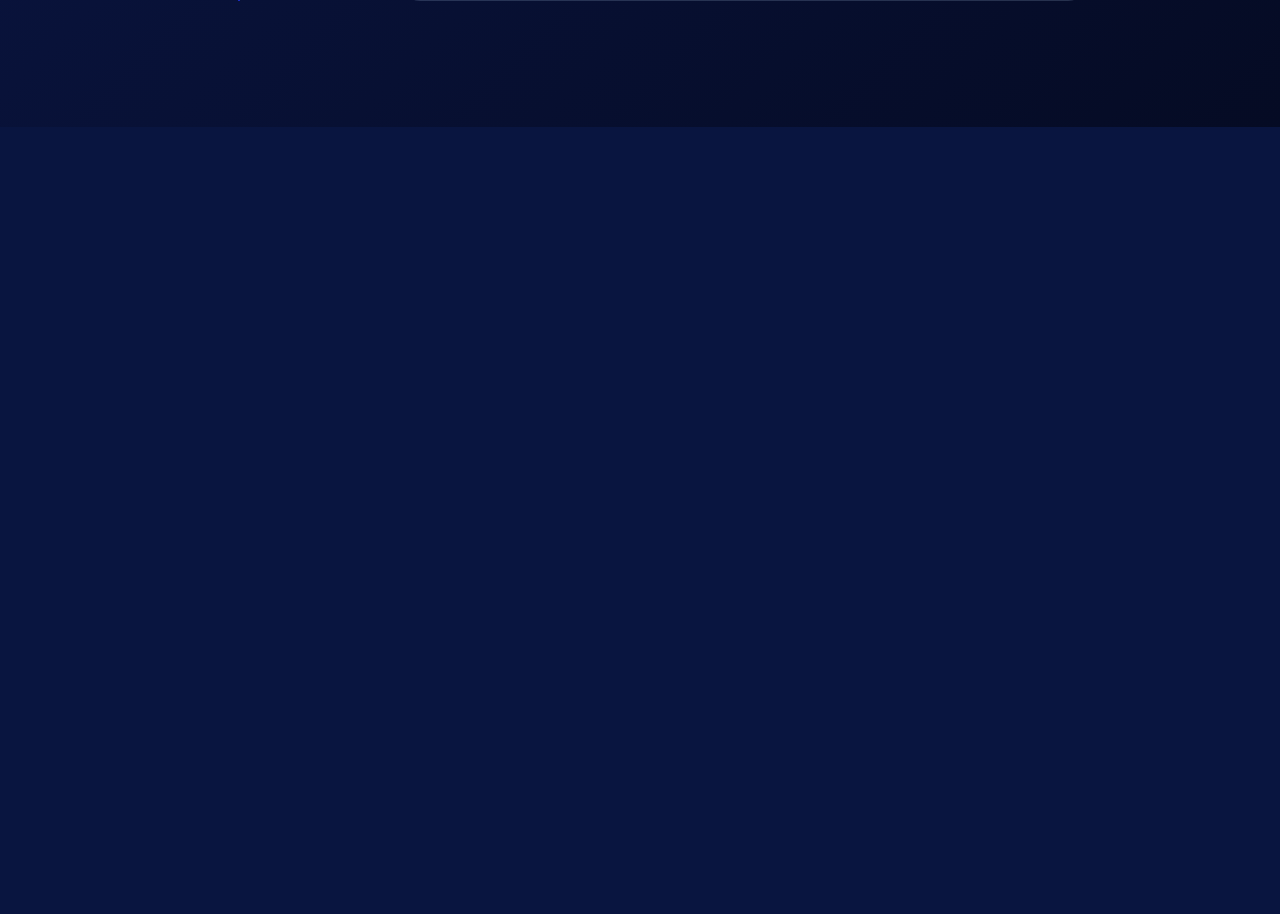
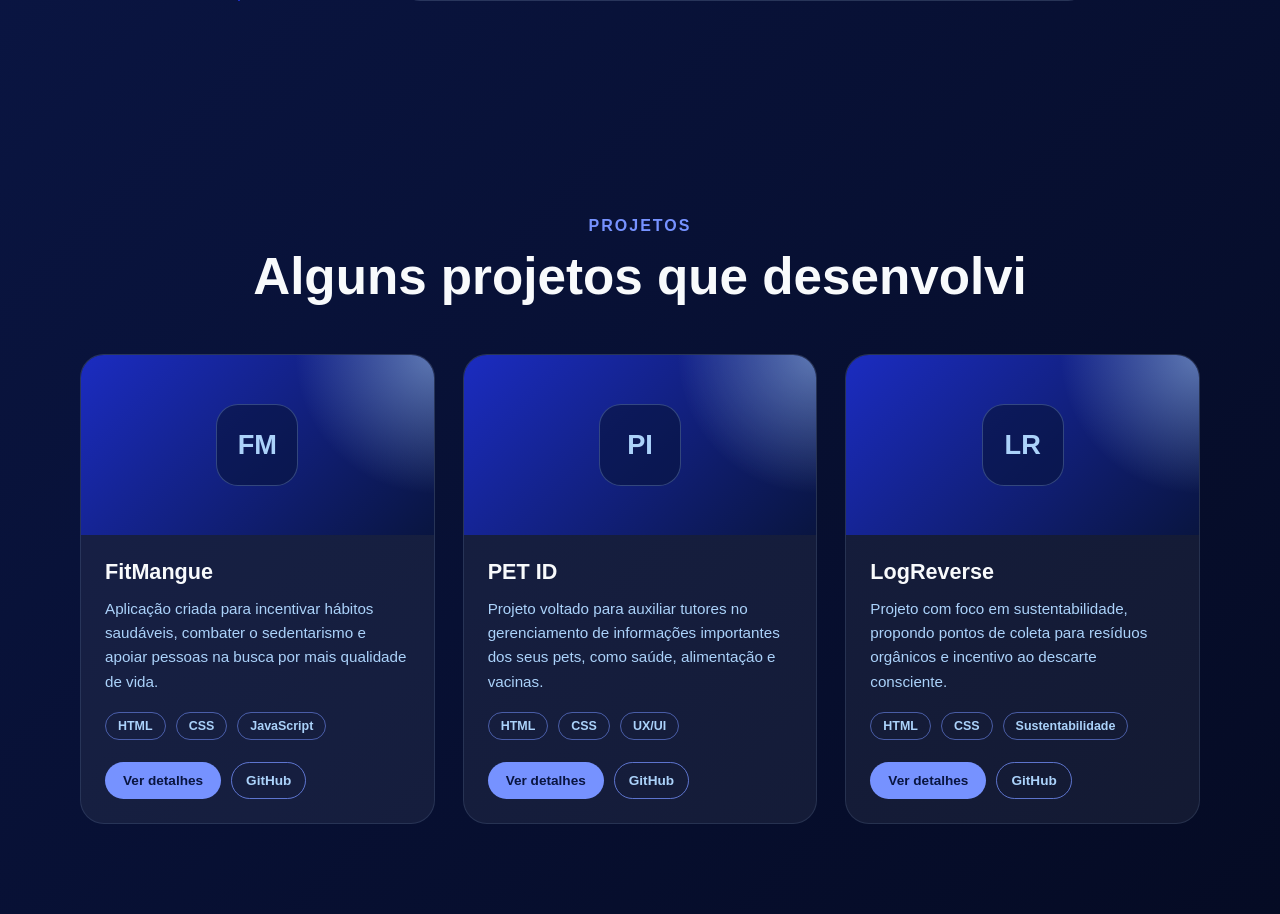
Before and after one commit to Joaovitor-bot/portfolio-joao, a React (Vite) app: page / in a window 1280 px wide. Shown: the part 2681-3595 px from the top of the page. Before the commit the page ends 2808 px from the top, so only its background shows below. Built offline with nearby package versions, Linux system fonts and the light colour scheme.

Commit message:
Adicionando seção de projetos

```diff
--- a/src/App.css
+++ b/src/App.css
@@ -366,3 +366,130 @@
     padding: 22px;
   }
 }
+
+.projects {
+  width: min(1120px, 90%);
+  margin: 0 auto;
+  padding: 90px 0;
+}
+
+.projects-grid {
+  display: grid;
+  grid-template-columns: repeat(3, 1fr);
+  gap: 28px;
+}
+
+.project-card {
+  background: rgba(255, 255, 255, 0.06);
+  border: 1px solid rgba(171, 210, 250, 0.12);
+  border-radius: 24px;
+  overflow: hidden;
+  transition: 0.3s;
+}
+
+.project-card:hover {
+  transform: translateY(-7px);
+  border-color: rgba(118, 146, 255, 0.6);
+  box-shadow: 0 22px 45px rgba(0, 0, 0, 0.3);
+}
+
+.project-image {
+  height: 180px;
+  background:
+    radial-gradient(circle at top right, rgba(171, 210, 250, 0.5), transparent 35%),
+    linear-gradient(135deg, var(--persian-blue), var(--deep-navy));
+  display: flex;
+  align-items: center;
+  justify-content: center;
+}
+
+.project-image span {
+  width: 82px;
+  height: 82px;
+  border-radius: 22px;
+  background: rgba(9, 21, 64, 0.65);
+  border: 1px solid rgba(171, 210, 250, 0.25);
+  color: var(--icy-blue);
+  font-size: 1.7rem;
+  font-weight: 900;
+  display: flex;
+  align-items: center;
+  justify-content: center;
+}
+
+.project-content {
+  padding: 24px;
+}
+
+.project-content h3 {
+  color: var(--white);
+  font-size: 1.35rem;
+  margin-bottom: 12px;
+}
+
+.project-content p {
+  color: var(--icy-blue);
+  line-height: 1.6;
+  font-size: 0.95rem;
+  margin-bottom: 18px;
+}
+
+.project-tags {
+  display: flex;
+  flex-wrap: wrap;
+  gap: 10px;
+  margin-bottom: 22px;
+}
+
+.project-tags span {
+  border: 1px solid rgba(118, 146, 255, 0.55);
+  color: var(--icy-blue);
+  border-radius: 999px;
+  padding: 6px 12px;
+  font-size: 0.78rem;
+  font-weight: 700;
+}
+
+.project-actions {
+  display: flex;
+  gap: 10px;
+  align-items: center;
+}
+
+.project-btn,
+.project-icon {
+  text-decoration: none;
+  border-radius: 999px;
+  font-weight: 800;
+  font-size: 0.85rem;
+  transition: 0.3s;
+}
+
+.project-btn {
+  background: var(--cornflower-blue);
+  color: var(--deep-navy);
+  padding: 11px 18px;
+}
+
+.project-icon {
+  border: 1px solid rgba(118, 146, 255, 0.75);
+  color: var(--icy-blue);
+  padding: 10px 14px;
+}
+
+.project-btn:hover,
+.project-icon:hover {
+  transform: translateY(-3px);
+}
+
+@media (max-width: 900px) {
+  .projects-grid {
+    grid-template-columns: repeat(2, 1fr);
+  }
+}
+
+@media (max-width: 620px) {
+  .projects-grid {
+    grid-template-columns: 1fr;
+  }
+}
--- a/src/App.jsx
+++ b/src/App.jsx
@@ -163,6 +163,91 @@ function App() {
         </div>
       </section>
 
+            <section id="projetos" className="projects">
+        <div className="section-header">
+          <p className="section-tag">Projetos</p>
+          <h2>Alguns projetos que desenvolvi</h2>
+        </div>
+
+        <div className="projects-grid">
+          <article className="project-card">
+            <div className="project-image">
+              <span>FM</span>
+            </div>
+
+            <div className="project-content">
+              <h3>FitMangue</h3>
+              <p>
+                Aplicação criada para incentivar hábitos saudáveis, combater o
+                sedentarismo e apoiar pessoas na busca por mais qualidade de vida.
+              </p>
+
+              <div className="project-tags">
+                <span>HTML</span>
+                <span>CSS</span>
+                <span>JavaScript</span>
+              </div>
+
+              <div className="project-actions">
+                <a href="#" className="project-btn">Ver detalhes</a>
+                <a href="#" className="project-icon">GitHub</a>
+              </div>
+            </div>
+          </article>
+
+          <article className="project-card">
+            <div className="project-image">
+              <span>PI</span>
+            </div>
+
+            <div className="project-content">
+              <h3>PET ID</h3>
+              <p>
+                Projeto voltado para auxiliar tutores no gerenciamento de
+                informações importantes dos seus pets, como saúde, alimentação
+                e vacinas.
+              </p>
+
+              <div className="project-tags">
+                <span>HTML</span>
+                <span>CSS</span>
+                <span>UX/UI</span>
+              </div>
+
+              <div className="project-actions">
+                <a href="#" className="project-btn">Ver detalhes</a>
+                <a href="#" className="project-icon">GitHub</a>
+              </div>
+            </div>
+          </article>
+
+          <article className="project-card">
+            <div className="project-image">
+              <span>LR</span>
+            </div>
+
+            <div className="project-content">
+              <h3>LogReverse</h3>
+              <p>
+                Projeto com foco em sustentabilidade, propondo pontos de coleta
+                para resíduos orgânicos e incentivo ao descarte consciente.
+              </p>
+
+              <div className="project-tags">
+                <span>HTML</span>
+                <span>CSS</span>
+                <span>Sustentabilidade</span>
+              </div>
+
+              <div className="project-actions">
+                <a href="#" className="project-btn">Ver detalhes</a>
+                <a href="#" className="project-icon">GitHub</a>
+              </div>
+            </div>
+          </article>
+        </div>
+      </section>
+
     </main>
   );
 }
```
